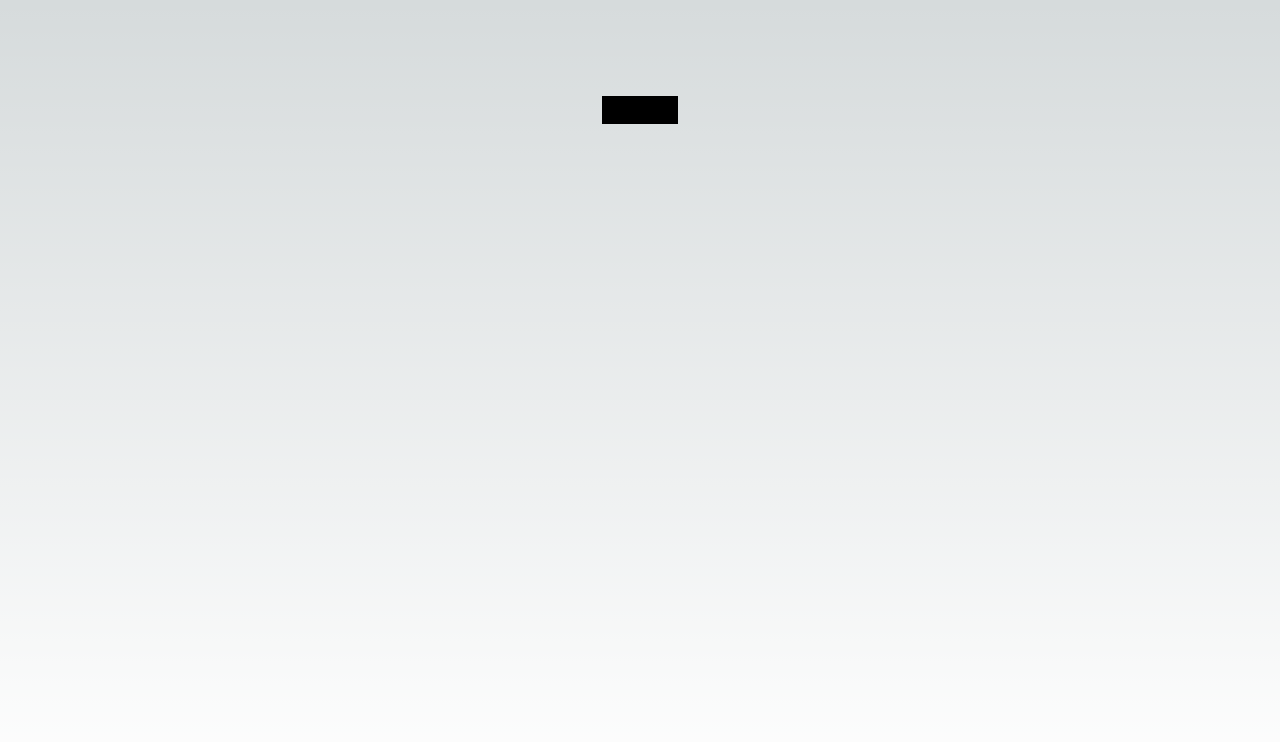
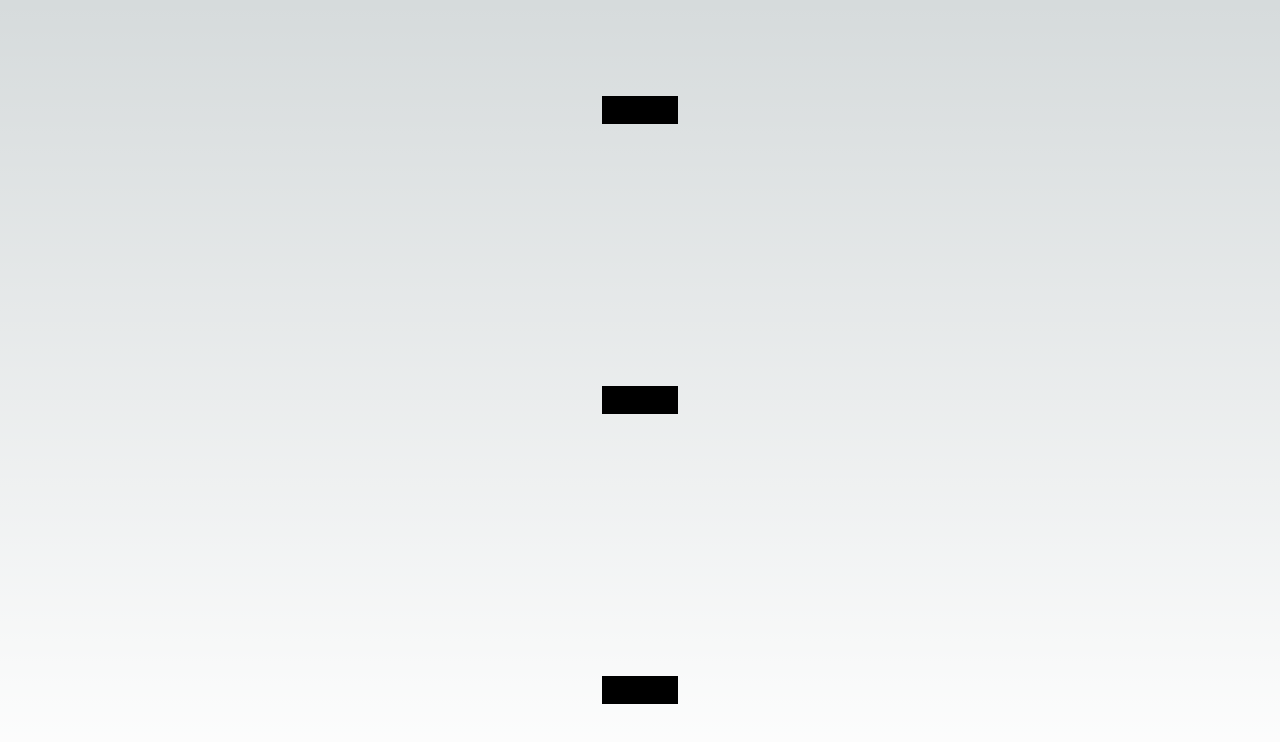
Before and after one commit to ibsharakrami/thejamzacademy, a Next.js app: page /about in a window 1280 px wide. Shown: the top 742 px of the page. Built offline with nearby package versions, Linux system fonts and the light colour scheme.

Commit message:
jamz starter

```diff
--- a/src/app/about/page.js
+++ b/src/app/about/page.js
@@ -7,7 +7,8 @@ export default function About() {
 
       <h1 className="bg-black text-center text-lg">About us</h1>
 
-
+      <h1 className="bg-black text-center text-lg">About us</h1>
+      <h1 className="bg-black text-center text-lg">About us</h1>
 
     </main>
   );
```
